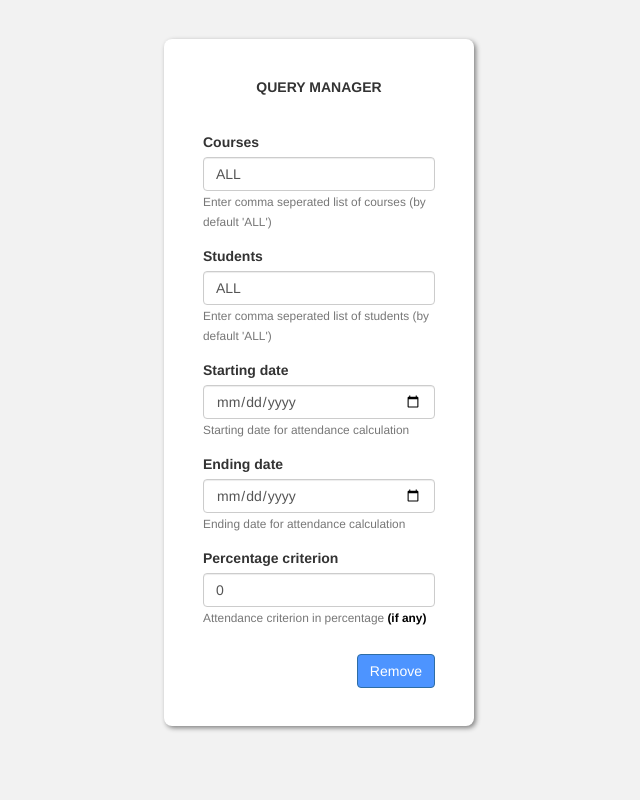
After one commit to danish241194/AI_BASED_ATTENDENCE_PLATFORM, a Flask app: page /iqm/1 in a window 1280 px wide. The commit adds this page. Shown: the whole page, without its empty margins (306-946 px from the left). Run offline with Flask 2, Linux system fonts and the light colour scheme; some libraries are stand-ins or nearby versions.

Commit message:
querymanager

```diff
--- a/code/ApplicationManager/app.py
+++ b/code/ApplicationManager/app.py
@@ -1,5 +1,5 @@
 from flask import Flask,render_template
-from flask import Flask, flash, request, redirect, render_template, make_response
+from flask import Flask, flash, request, redirect, render_template, make_response, url_for
 import urllib.request
 import requests
 import os
@@ -80,7 +80,7 @@ def registerUser():
         credentials[userid]=password
         return render_template("login.html")
 
-def retrieveStudents(str):
+def retrieveListFromString(str):
     students = []
     temp = ""
     for i in range(len(str)):
@@ -93,35 +93,27 @@ def retrieveStudents(str):
         students.append(temp)
     return students
 
+
+# def addCamera(id):
+
+# def addStudents(id):
+
+# def removeStudents(id):
+
+
 @app.route("/addcourse/<id>", methods=['POST'])
 def addCourse(id):
     print(id)
-    print(type(id))
     course = request.form['course']
     room = request.form['room']
     students = request.form['student_list']
-    # days = ['sunday','monday','tuesday','wednesday','thursday','friday','saturday']
-    # coursedays = []
-    # for day in days:
-    #     if request.form[day] != "":
-    #         coursedays.append(day)
     coursedays = request.form.getlist("day")
     time = request.form['time']
     duration = request.form['duration']
-    # user = request.form['user']
     if not course or not room or not students or not time or not duration or len(coursedays)==0:
         flash("Missing fields")
-        return render_template("institutehome.html")
-    studentlist = retrieveStudents(students)
-    print(course)
-    print(room)
-    print(studentlist)
-    print(coursedays)
-    print(time)
-    print(duration)
-    print("-------")
-    inst_id = id
-    print(inst_id)
+        return render_template("institutehome.html",user = id)
+    studentlist = retrieveListFromString(students)
     data = {}
     data["course"]=course
     data["room_number"]=room
@@ -130,19 +122,66 @@ def addCourse(id):
     data["attendance_time"]=time
     data["attendance_duration"]=duration
     print(data)
-    picklepath = "../static/data/institutes/"
+    picklepath = "static/data/institutes/"
     picklepath = os.path.join(picklepath,id)
     if not path.exists(picklepath):
         os.mkdir(picklepath)
         picklepath = os.path.join(picklepath,"courses")
         os.mkdir(picklepath)
+    else:
+        picklepath = os.path.join(picklepath,"courses")
 
     picklepath += ("/"+course+".pickle")
-
     pickle_out = open(picklepath,"wb")
     pickle.dump(data, pickle_out)
     pickle_out.close()
-    return render_template("institutehome.html")
+    flash("Course registered")
+    return render_template("institutehome.html",user = id)
+
+@app.route("/iqm/<id>")
+def renderQueryManager(id):
+    print(id)
+    return render_template("institutequery.html",user = id)
+
+
+def convertDate(date):
+    for i in range(len(date)):
+        if date[i]=='/':
+            date[i]='-'
+    return date
+
+@app.route("/iqm/institutequery/<id>",methods=['POST','GET'])
+def instituteQuery(id):
+    if not request.form :
+        return render_template("institutequery.html",user=id )
+    coursestring = request.form['courselist']
+    studentstring = request.form['studentlist']
+    startdate = request.form['start']
+    enddate = request.form['end']
+    criterion = request.form['criterion']
+    if not startdate or not enddate or not criterion or len(coursestring)==0 or len(studentstring)==0:
+        flash("incomplete")
+        return redirect(url_for("instituteQuery",id=id))
+        # return render_template("institutequery.html",user=id )
+    courses = retrieveListFromString(coursestring)
+    students = retrieveListFromString(studentstring)
+    query = {}
+    query["courses"] = courses
+    query["students"] = students
+    query["start_date"] = convertDate(startdate)
+    query["end_date"] = convertDate(enddate)
+    if criterion != 0:
+        temp = {}
+        temp["greater_than"] = criterion
+        query["condition"] = temp
+    else:
+        query["condition"] = None
+
+    request_data = {}
+    request_data["institute_id"]=id
+    request_data["query"] = query
+    print(request_data)
+    return render_template("institutequery.html",user=id )
 
 
 if __name__ == "__main__":        # on running python app.py
--- /dev/null
+++ b/code/ApplicationManager/templates/institutequery.html
@@ -0,0 +1,71 @@
+<!doctype html>
+
+<html lang="en" style="height: 100%; width: 100%;">
+<head>
+    <meta charset="utf-8">
+    <title>Query manager</title>
+    <link rel="stylesheet" href="https://maxcdn.bootstrapcdn.com/bootstrap/3.4.1/css/bootstrap.min.css">
+    <link rel="stylesheet" href="css/styles.css?v=1.0">
+</head>
+
+<body style="height: 100%; width: 100%;background-color:#f2f2f2 ;">
+    <script src="../static/js/login.js"></script>
+    <script src="//ajax.googleapis.com/ajax/libs/jquery/1.9.1/jquery.min.js"></script>
+    <div class="container" style="height: 100%; width: 100%;">
+        <div class="row" style="height: 100%; width: 100%;">
+            <div class="col-sm-4" style="height: 100%;">
+            </div>
+            <div class="col-sm-4" style="height: 100%;">
+
+                <div class="container" style="width:80% ;margin-top: 10%;  box-shadow: 2px 2px 5px grey;  border-radius: 8px;padding: 10%; background-color: #FFFFFF;">
+                    <form action="institutequery/{{user}}" method="POST">
+                        <p style="text-align: center;"><b>QUERY MANAGER</b></p>
+                        <div class="form-group" style="margin-top: 15%;">
+                            <label for="courselistid">Courses</label>
+                            <input type="text" class="form-control" id="courselistid" placeholder="Courses" name="courselist" value="ALL">
+                            <small id="courseHelp" class="form-text text-muted">Enter comma seperated list of courses (by default 'ALL')</small>
+                        </div>
+                        <div class="form-group">
+                            <label for="studentlistid">Students</label>
+                            <input type="text" class="form-control" id="studentlistid" placeholder="Students" name="studentlist" value="ALL">
+                            <small id="studentHelp" class="form-text text-muted">Enter comma seperated list of students (by default 'ALL')</small>
+                        </div>
+                        <div class="form-group">
+                            <label for="startdateid">Starting date</label>
+                            <input type="date" class="form-control" id="startdateid" placeholder="Starting date" name="start">
+                            <small id="startdateHelp" class="form-text text-muted">Starting date for attendance calculation</small>
+                        </div>
+                        <div class="form-group">
+                            <label for="enddateid">Ending date</label>
+                            <input type="date" class="form-control" id="enddateid" placeholder="Ending date" name="end">
+                            <small id="enddateHelp" class="form-text text-muted">Ending date for attendance calculation</small>
+                        </div>
+                        <div class="form-group">
+                            <label for="percentage">Percentage criterion</label>
+                            <input type="number" class="form-control" id="percentageid" placeholder="Attendance percentage" name="criterion" value="0">
+                            <small id="percentageHelp" class="form-text text-muted">Attendance criterion in percentage <b style="color: black;">(if any)</b></small>
+                        </div>
+                        <button type="submit" class="btn btn-primary" style="float: right; background-color: #4d94ff;margin-top: 5%;" onclick="removeStudents()">Remove</button>
+                    </form>
+                </div>
+                {% with messages = get_flashed_messages() %}
+                        {% for message in messages %}
+                            {% if message %}
+                                {% if message == "incomplete" %}
+                                    <script>alert("Missing fields")</script>
+                                {% endif %}
+                                {% if message == "Course registered" %}
+                                    <script>alert("Course successfully registered")</script>
+                                {% endif %}
+                            {% endif %}
+                        {% endfor %}
+                    {% endwith %}
+
+            </div>
+            <div class="col-sm-4" style="height: 100%;">
+            </div>
+        </div>
+    </div>
+
+</body>
+</html>
```
Also changed, not shown: code/ApplicationManager/templates/institutehome.html (+17 -1 lines), 7 other files.
